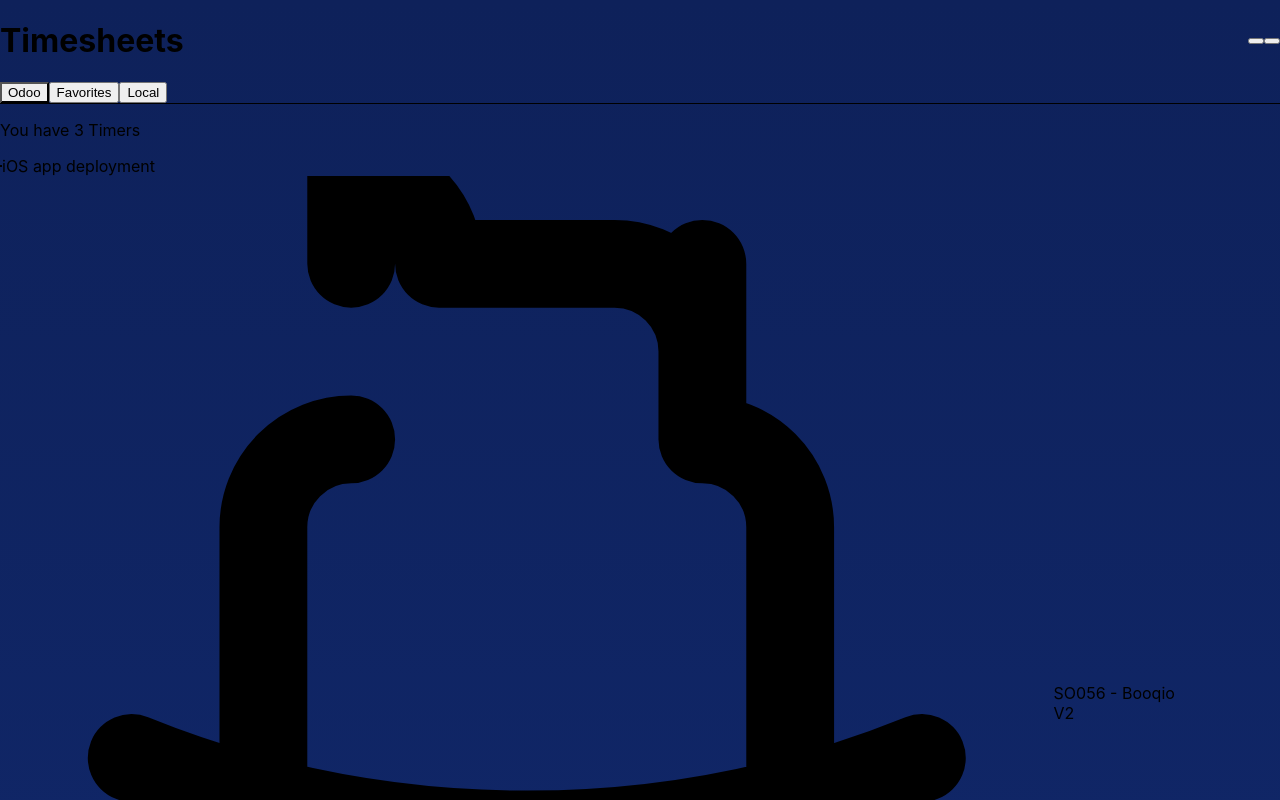
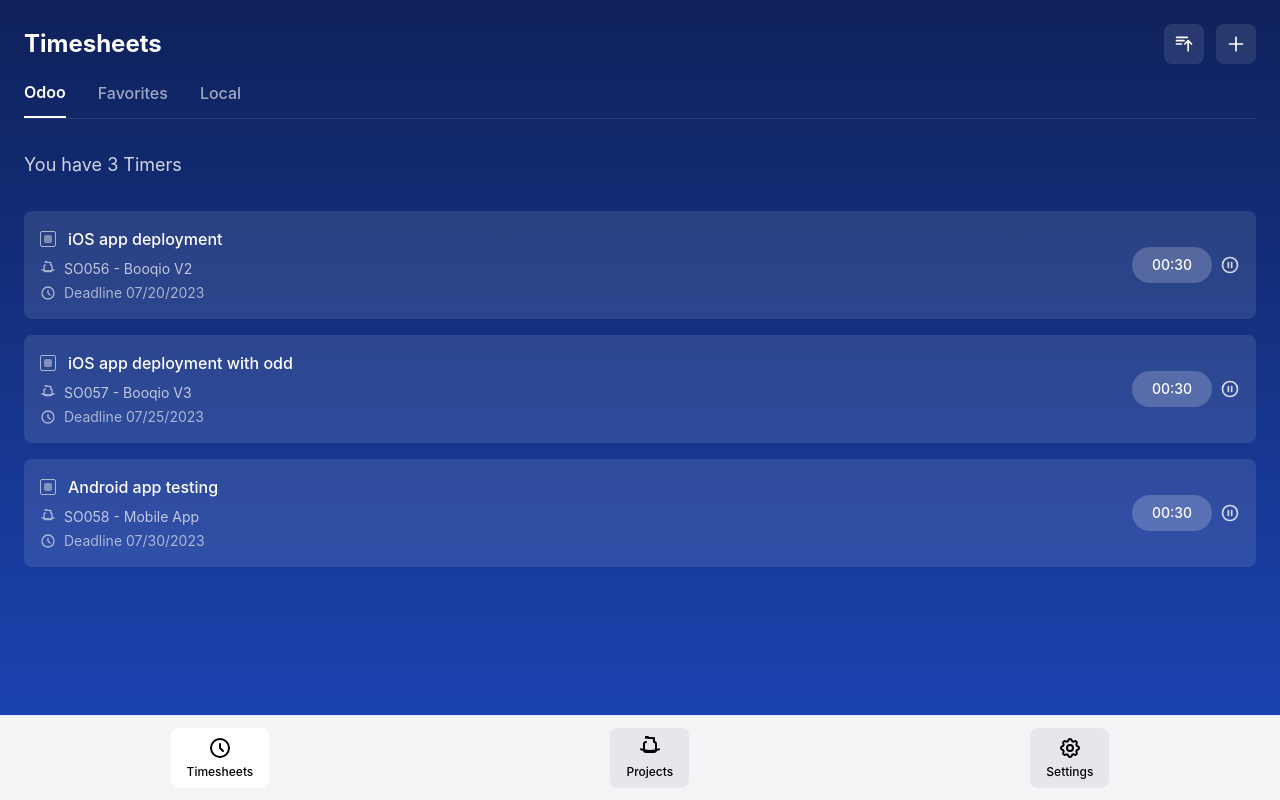
Before and after one commit to xhadix/timers, a React (Vite) app: page / in a window 1280 px wide. Shown: the top 800 px of the page. Built offline with nearby package versions, Linux system fonts and the light colour scheme.

Commit message:
use stable dependencies, downgrade tailwind, fix styling

```diff
--- a/postcss.config.js
+++ b/postcss.config.js
@@ -1,6 +1,6 @@
 module.exports = {
   plugins: {
-    '@tailwindcss/postcss': {},
+    tailwindcss: {},
     autoprefixer: {},
   },
 }
--- a/src/index.css
+++ b/src/index.css
@@ -13,5 +13,4 @@ body {
 
 #root {
   min-height: 100vh;
-  background: linear-gradient(to top, #1d47ba 0%, #0e215a 100%);
 }
--- a/src/pages/TimerList.tsx
+++ b/src/pages/TimerList.tsx
@@ -7,7 +7,7 @@ const TimerList: React.FC = () => {
   const navigate = useNavigate();
 
   return (
-    <div className="min-h-screen bg-gradient-primary text-white">
+    <div className="min-h-screen bg-gradient-to-t from-[#1d47ba] to-[#0e215a] text-white">
       {/* Header */}
       <header className="flex justify-between items-center p-6 pb-4">
         <div>
--- a/tailwind.config.js
+++ b/tailwind.config.js
@@ -5,17 +5,7 @@ module.exports = {
     "./src/**/*.{js,ts,jsx,tsx}",
   ],
   theme: {
-    extend: {
-      colors: {
-        primary: {
-          light: '#1d47ba',
-          dark: '#0e215a',
-        }
-      },
-      backgroundImage: {
-        'gradient-primary': 'linear-gradient(to top, #1d47ba 0%, #0e215a 100%)',
-      }
-    },
+    extend: {},
   },
   plugins: [],
 }
```
Also changed, not shown: package.json (+12 -13 lines), 1 other file (tests, documents, lock files or other folders).
